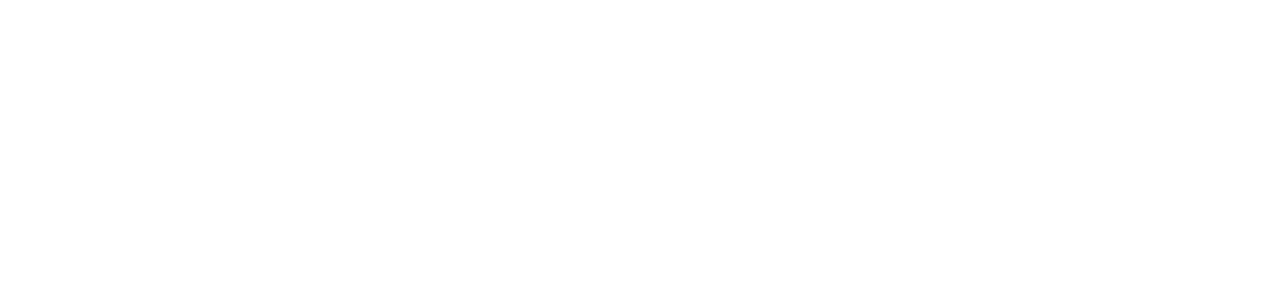
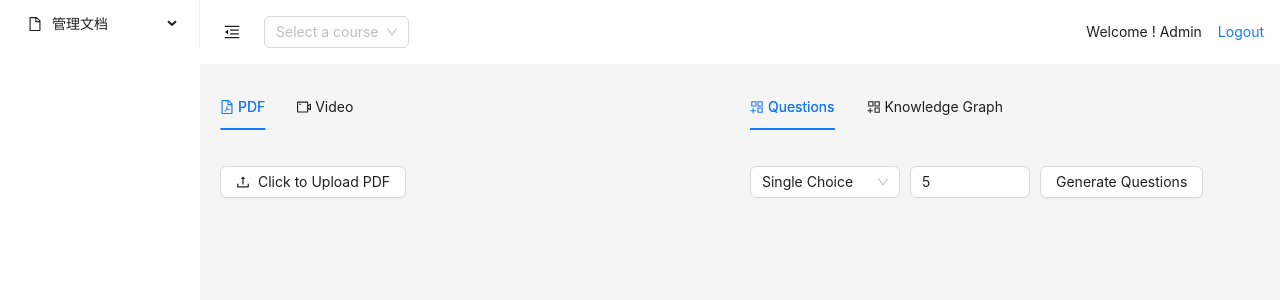
Before and after one commit to lyican11/demo, a React (Create React App) app: page /home in a window 1280 px wide. Before the commit this address had no page. Shown: the top 300 px of the page. Built offline with nearby package versions, Linux system fonts and the light colour scheme.

Commit message:
增加登陆页面，课程选择，生成问题类型与数量选择，登出按钮，进度条模拟，侧边栏

```diff
--- a/src/MainRouter.js
+++ b/src/MainRouter.js
@@ -1,10 +1,12 @@
 import React from "react"
 import { Route, Routes, } from "react-router-dom"
 import HomePage from "./view/HomePage"
+import LoginPage from "./view/LoginPage"
 
 const MainRouter = (props) => {
   return <Routes>
-    <Route path="/" element={<HomePage />} />
+    <Route path="/home" element={<HomePage />} />
+    <Route path="/" element={<LoginPage />} />
   </Routes>
 }
 
--- a/src/view/HomePage.js
+++ b/src/view/HomePage.js
@@ -1,16 +1,27 @@
 import React, { useState, useRef } from 'react'
 import { Document, Page, pdfjs } from 'react-pdf'
-import { Upload, Button, Pagination, message, Card, Typography, Tabs, Slider, Modal, Row, Col } from 'antd'
-import { UploadOutlined, LeftOutlined, RightOutlined, VideoCameraOutlined, FilePdfOutlined, AppstoreAddOutlined } from '@ant-design/icons'
+import { Upload, Button, Pagination, message, Card, Typography, Tabs, Slider, Modal, Row, Col, Select, InputNumber, Progress, Layout, Menu } from 'antd'
+import { UploadOutlined, LeftOutlined, RightOutlined, VideoCameraOutlined, FilePdfOutlined, AppstoreAddOutlined, MenuFoldOutlined, MenuUnfoldOutlined, FileOutlined } from '@ant-design/icons'
 import 'react-pdf/dist/Page/AnnotationLayer.css'
 import 'react-pdf/dist/Page/TextLayer.css'
 import 'antd/dist/reset.css'
 import KnowledgeGraph from '../component/KnowledgeGraph'
+import { useNavigate } from 'react-router-dom'
 
 pdfjs.GlobalWorkerOptions.workerSrc = `//cdnjs.cat.net/ajax/libs/pdf.js/${pdfjs.version}/pdf.worker.mjs`
 
 const { Text, Paragraph } = Typography
 const { TabPane } = Tabs
+const { Option } = Select
+const { Header, Sider, Content } = Layout
+
+const user_info = {
+  code: 200,
+  courses: [{ id: '1', name: 'Course 1' }, { id: '2', name: 'Course 2' }],
+  identity: '123',
+  userid: '456',
+  name: 'Admin'
+}
 
 const GraphData = {
   document_id: "f2405076-35b5-4ef2-bca2-c5627a5c8d10",
@@ -79,6 +90,7 @@
 }
 
 function HomePage () {
+  const [collapsed, setCollapsed] = useState(false)
   const [numPages, setNumPages] = useState(null)
   const [pageNumber, setPageNumber] = useState(1)
   const [file, setFile] = useState(null)
@@ -89,7 +101,19 @@
   const [videoDuration, setVideoDuration] = useState(0)
   const [isModalVisible, setIsModalVisible] = useState(false)
   const [range, setRange] = useState([0, 0])
+  const [selectedCourse, setSelectedCourse] = useState(null)
+  const [selectedType, setSelectedType] = useState('single-choice')
+  const [selectedQuantity, setSelectedQuantity] = useState(5)
+  const [progress, setProgress] = useState(0)
+  const [isGenerating, setIsGenerating] = useState(false)
+  const navigate = useNavigate()
   const videoRef = useRef(null)
+
+  const courseList = user_info.courses.map(course => <Option key={course.id}>{course.name}</Option>)
+
+  const toggleCollapsed = () => {
+    setCollapsed(!collapsed)
+  }
 
   function onDocumentLoadSuccess ({ numPages }) {
     setNumPages(numPages)
@@ -155,6 +179,7 @@
     return `${minutes}:${seconds < 10 ? '0' : ''}${seconds}`
   }
 
+  //模拟生成问题,连接后端需要进行轮询请求
   const generateQuestions = () => {
     if (!file) {
       message.error("Please select a file first")
@@ -164,7 +189,62 @@
       openModal()
       return
     }
-    setQuestions(QuestionData.payload)
+    setProgress(0)
+    setQuestions([])
+    setIsGenerating(true)
+    function whatAnswer (type) {
+      if (type === "single-choice") {
+        return "a"
+      }
+      else if (type === 'muliple-choice') {
+        return "ad"
+      }
+      else if (type === 'fill-blank') {
+        return ["Blank Answer"]
+      }
+      else {
+        return "long answer"
+      }
+    }
+    function whatQuestion (type) {
+      if (type === "fill-blank") {
+        return ["Fill", "Blank"]
+      }
+      else {
+        return "This is a question"
+      }
+    }
+    function whatOption (type) {
+      if (type === "single-choice") {
+        return ["Option A", "Option B", "Option C", "Option D"]
+      }
+      else if (type === 'multiple-choice') {
+        return ["Option A", "Option B", "Option C", "Option D"]
+      }
+      else {
+        return null
+      }
+    }
+    const intervalId = setInterval(() => {
+      setProgress((prevProgress) => {
+        if (prevProgress >= 100) {
+          clearInterval(intervalId)
+          setIsGenerating(false)
+          // Simulate generated questions based on the selected type and quantity
+          const generatedQuestions = Array.from({ length: selectedQuantity }, (_, index) => ({
+            id: index + 1,
+            type: selectedType,
+            question: whatQuestion(selectedType),
+            options: whatOption(selectedType),
+            answer: whatAnswer(selectedType)
+          }))
+          setQuestions(generatedQuestions)
+          message.success("Questions generated successfully!")
+          return 100
+        }
+        return prevProgress + 10 // Increment progress by 10% at each interval
+      })
+    }, 300) // Update every 300ms
   }
 
   const generateGraph = () => {
@@ -248,8 +328,74 @@
   }
 
   return (
+    <Layout style={{ minHeight: '100vh' }}>
+      <Sider collapsible collapsed={collapsed} trigger={null} style={{ background: '#fff' }}>
+        <div className="logo" />
+        <Menu theme="light" mode="inline" defaultSelectedKeys={['1']}>
+          <Menu.SubMenu key="sub1" icon={<FileOutlined />} title="管理文档">
+            <Menu.Item key="2">
+              <Button
+                type="ghost"
+                size="small"
+                onClick={() => {
+                  message.success('增加材料成功')
+                }}
+              >
+                增加材料
+              </Button>
+            </Menu.Item>
+            <Menu.Item key="3">
+              <Button
+                type="ghost"
+                size="small"
+                onClick={() => {
+                  message.success('删除材料成功')
+                }}
+              >
+                删除材料
+              </Button>
+            </Menu.Item>
+          </Menu.SubMenu>
+        </Menu>
+      </Sider>
+      <Layout>
+        <Header style={{ padding: 0, background: '#fff' }}>
+          <Row style={{ marginBottom: '5px' }}>
+            <Col>
+              <Button
+                type="text"
+                icon={collapsed ? <MenuUnfoldOutlined /> : <MenuFoldOutlined />}
+                onClick={toggleCollapsed}
+                style={{
+                  fontSize: '16px',
+                  width: 64,
+                  height: 64,
+                }}
+              />
+            </Col>
+            <Col>
+              <Select
+                placeholder="Select a course"
+                style={{ width: '100%', marginBottom: '20px' }}
+                onChange={setSelectedCourse}
+              >
+                {courseList}
+              </Select>
+            </Col>
+            <Col style={{ flex: 1, textAlign: 'right' }}>
+              <span>Welcome ! {user_info.name}</span>
+              <Button type="link" onClick={() => {
+                message.success('Logged out successfully.')
+                navigate('/')
+              }}>Logout</Button>
+            </Col>
+          </Row>
+        </Header>
+        <Content>
           <div style={{ padding: '20px', display: 'flex' }}>
-      <div style={{ flex: 1, marginRight: '20px' }}>
+            <Col>
+              <Row>
+                <Col style={{ flex: 1, marginRight: '20px', width: '1100px' }}>
                   <Tabs defaultActiveKey="pdf" onChange={setSelectedLeftTab} style={{ marginBottom: '20px' }}>
                     <TabPane tab={<span><FilePdfOutlined /> PDF</span>} key="pdf" />
                     <TabPane tab={<span><VideoCameraOutlined /> Video</span>} key="video" />
@@ -321,18 +467,41 @@
                       )}
                     </>
                   )}
-      </div>
+                </Col>
 
-      <div style={{ flex: 1 }}>
+                <Col style={{ flex: 1, width: '1100px' }}>
                   <Tabs defaultActiveKey="questions" onChange={setSelectedRightTab} style={{ marginBottom: '20px' }}>
                     <TabPane tab={<span><AppstoreAddOutlined /> Questions</span>} key="questions" />
                     <TabPane tab={<span><AppstoreAddOutlined /> Knowledge Graph</span>} key="graph" />
                   </Tabs>
                   {selectedRightTab === 'questions' && (
                     <>
+                      <Select
+                        defaultValue="Single Choice"
+                        style={{ width: 150, marginRight: '10px' }}
+                        onChange={setSelectedType}
+                      >
+                        <Option value="single-Choice">Single Choice</Option>
+                        <Option value="multiple-choice">Multiple Choice</Option>
+                        <Option value="fill-blank">Fill Blank</Option>
+                        <Option value="long-answer">Long Answer</Option>
+                      </Select>
+                      <InputNumber
+                        defaultValue={5}
+                        onChange={(value) => setSelectedQuantity(value)}
+                        min={1}
+                        max={100}
+                        step={1}
+                        style={{ width: 120, marginRight: '10px' }}
+                      />
                       <Button onClick={generateQuestions} style={{ marginBottom: '20px' }}>
                         Generate Questions
                       </Button>
+                      {isGenerating && (
+                        <div style={{ marginBottom: '20px', width: 300 }}>
+                          <Progress percent={progress} status={progress < 100 ? "active" : "success"} />
+                        </div>
+                      )}
                       <div>
                         {questions.length > 0 ? (
                           questions.map((question, index) => renderQuestion(question, index))
@@ -353,8 +522,10 @@
                       </div>
                     </>
                   )}
-      </div>
-      <Modal title="Select Video Range" visible={isModalVisible} onOk={handleOk} onCancel={handleCancel}>
+                </Col>
+              </Row>
+            </Col>
+            <Modal title="Select Video Range" open={isModalVisible} onOk={handleOk} onCancel={handleCancel}>
               <Row>
                 <Col span={8}>Start Time: {formatTime(range[0])}</Col>
                 <Col span={8} offset={8}>End Time: {formatTime(range[1])}</Col>
@@ -370,6 +541,9 @@
               />
             </Modal>
           </div>
+        </Content>
+      </Layout>
+    </Layout>
   )
 }
 
--- /dev/null
+++ b/src/view/LoginPage.js
@@ -0,0 +1,80 @@
+import React, { useState } from 'react'
+import { Form, Input, Button, message, Card } from 'antd'
+import { LockOutlined, UserOutlined } from '@ant-design/icons'
+import { useNavigate } from 'react-router-dom'
+
+const LoginPage = () => {
+  const [loading, setLoading] = useState(false)
+  const navigate = useNavigate()
+
+  //登陆页面获得的response较难传递至其他页面，可以考虑后端使用token或从登陆页面通过url传递用户id到其他页面再对需要使用的信息进行查询
+  const mockLogin = async (values) => {
+    setLoading(true)
+    return new Promise((resolve) => {
+      setTimeout(() => {
+        const { username, password } = values
+        if (username === 'admin' && password === 'password') {
+          resolve({
+            code: 200,
+            course: { id: '1', name: 'Sample Course' },
+            identity: '1234',
+            userid: '5678',
+            name: 'Admin User',
+          })
+        } else {
+          resolve({
+            code: 400,
+            reason: 'Invalid username or password',
+          })
+        }
+      }, 1000)
+    })
+  }
+
+  const onFinish = async (values) => {
+    const response = await mockLogin(values)
+    setLoading(false)
+    if (response.code === 200) {
+      message.success('Login successful!')
+      navigate('/home')
+      console.log('User info:', response)
+    } else {
+      message.error(response.reason)
+    }
+  }
+
+  return (
+    <div style={{ display: 'flex', justifyContent: 'center', alignItems: 'center', height: '100vh' }}>
+      <Card title="Login" style={{ width: 300 }}>
+        <Form
+          name="login"
+          onFinish={onFinish}
+          autoComplete="off"
+          layout="vertical"
+        >
+          <Form.Item
+            name="username"
+            rules={[{ required: true, message: 'Please input your username!' }]}
+          >
+            <Input prefix={<UserOutlined />} placeholder="Username" />
+          </Form.Item>
+
+          <Form.Item
+            name="password"
+            rules={[{ required: true, message: 'Please input your password!' }]}
+          >
+            <Input.Password prefix={<LockOutlined />} placeholder="Password" />
+          </Form.Item>
+
+          <Form.Item>
+            <Button type="primary" htmlType="submit" loading={loading} block>
+              Log in
+            </Button>
+          </Form.Item>
+        </Form>
+      </Card>
+    </div>
+  )
+}
+
+export default LoginPage
```
Lines whose indentation alone changed are shown as unchanged.
